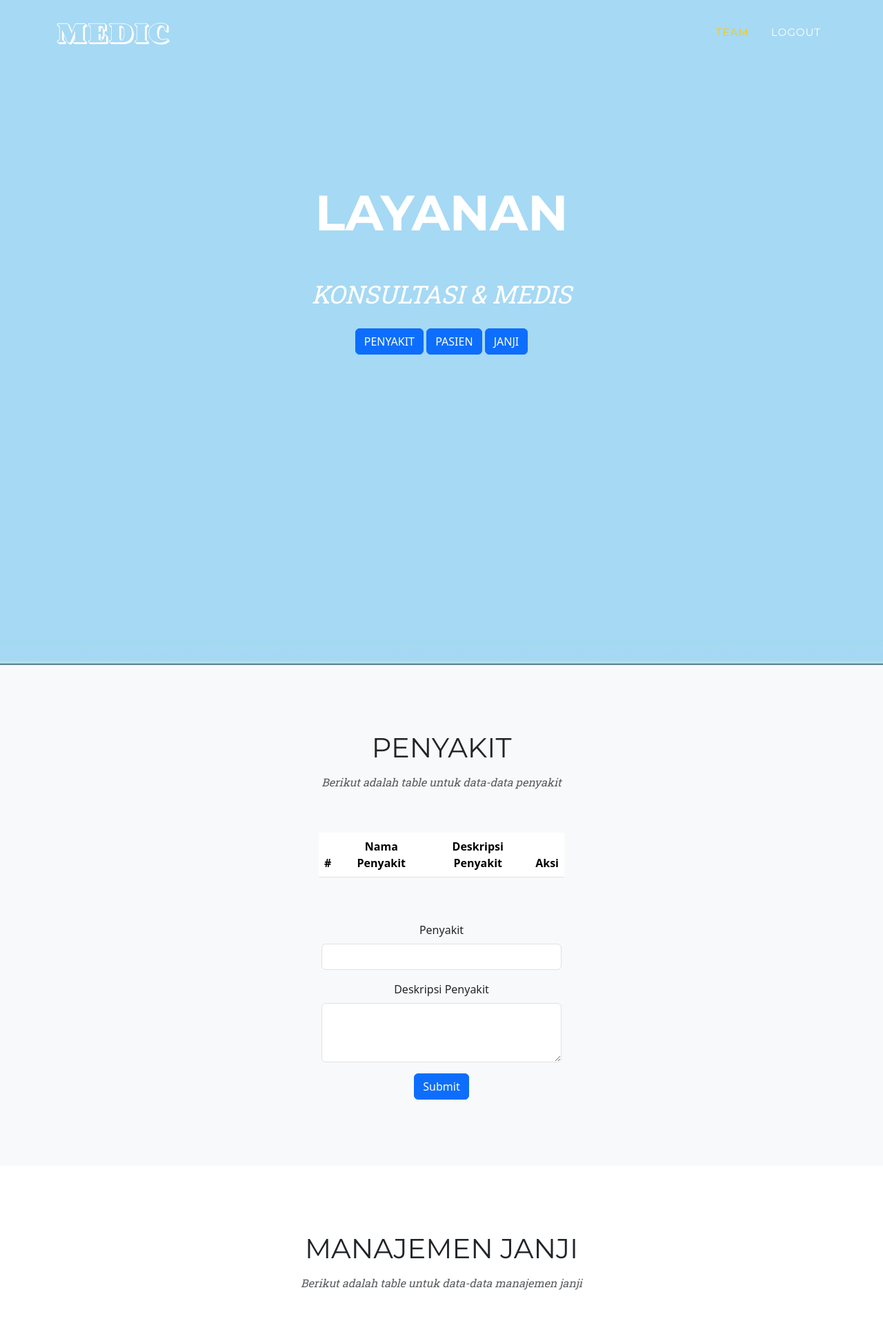
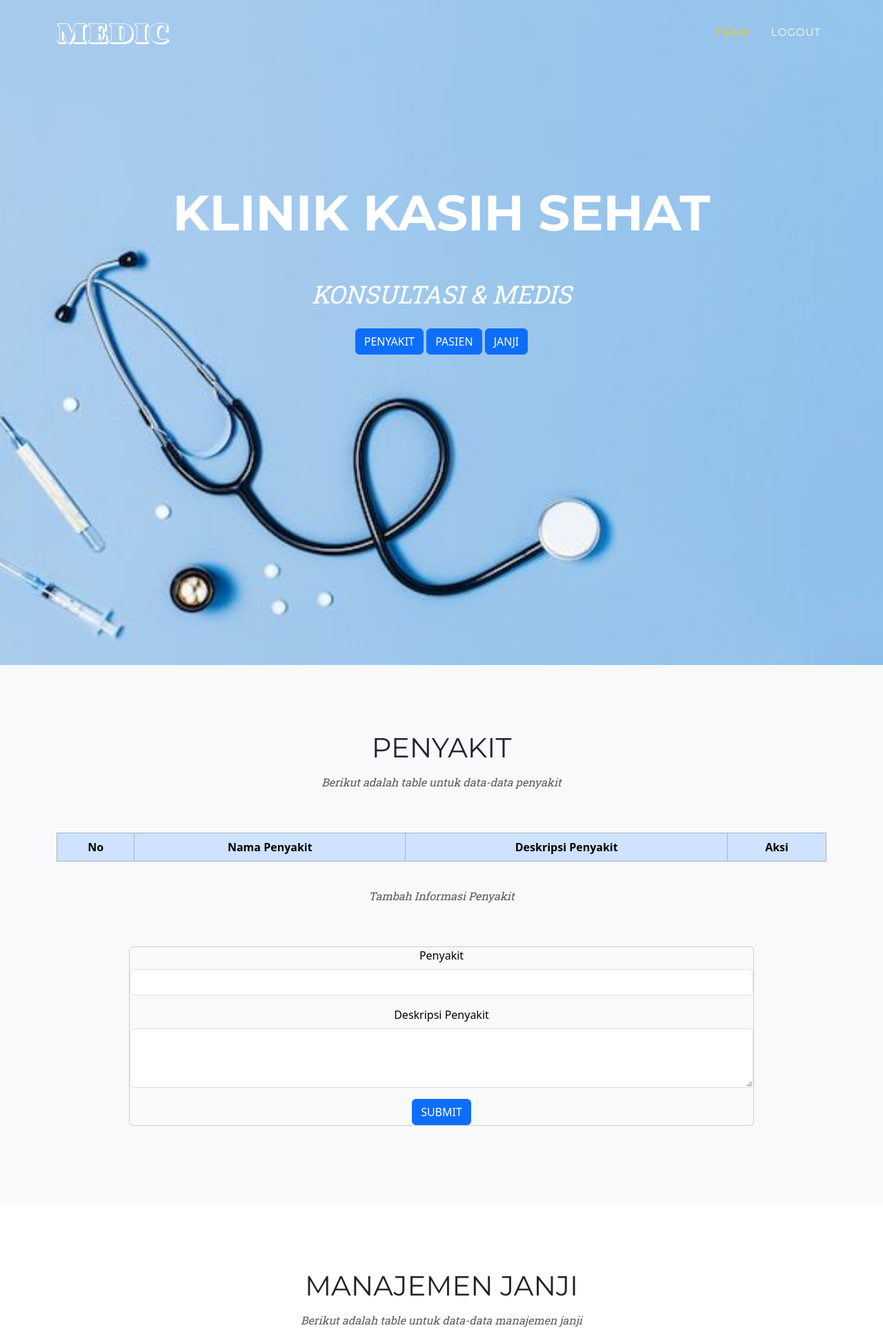
Before and after one commit to FaizAslamBasalamah/EAI_MANTAP-KELOMPOK_INSAN, a Flask app: template templates/index.html in a window 1280 px wide. Shown: the top 1928 px of the page at 69% size. Run offline with Flask 3, Linux system fonts and the light colour scheme; the template is opened without the code that fills it, so the values that code supplies are empty; some libraries are stand-ins or nearby versions.

Commit message:
Finishing Styling

```diff
--- a/static/js/scripts.js
+++ b/static/js/scripts.js
@@ -637,5 +637,6 @@ function fetchNurseName() {
         .catch(error => console.error('Error fetching nurse details:', error));
 }
 
+
 // Call the fetchNurseName function when nurse ID input changes
 document.getElementById('idNurse').addEventListener('change', fetchNurseName);
--- a/templates/index.html
+++ b/templates/index.html
@@ -16,6 +16,7 @@
         <!-- Core theme CSS (includes Bootstrap)-->
         <link href="static/css/styles.css" rel="stylesheet" />
         <link href="https://cdn.jsdelivr.net/npm/bootstrap@5.3.3/dist/css/bootstrap.min.css" rel="stylesheet" integrity="sha384-QWTKZyjpPEjISv5WaRU9OFeRpok6YctnYmDr5pNlyT2bRjXh0JMhjY6hW+ALEwIH" crossorigin="anonymous">
+
     </head>
     <body id="page-top">
         <!-- Navigation-->
@@ -37,7 +38,7 @@
         <!-- Masthead-->
         <header class="masthead">
             <div class="container">
-                <div class="masthead-heading">LAYANAN</div>
+                <div class="masthead-heading">KLINIK KASIH SEHAT</div>
                 <div class="masthead-subheading text-uppercase">Konsultasi & Medis</div>
                 <a class="btn btn-primary btn-xl text-uppercase" href="#services">Penyakit</a>
                 <a class="btn btn-primary btn-xl text-uppercase" href="#portfolio">Pasien</a>
@@ -52,11 +53,11 @@
                     <h3 class="section-subheading text-muted">Berikut adalah table untuk data-data penyakit</h3>
                 </div>
                 <div class="row text-center justify-content-center">
-                    <div class="col-md-4">
-                        <table class="table">
-                            <thead>
+                    <div class="col">
+                        <table class="table table-bordered">
+                            <thead class="table-primary">
                                 <tr>
-                                    <th scope="col">#</th>
+                                    <th scope="col">No</th>
                                     <th scope="col">Nama Penyakit</th>
                                     <th scope="col">Deskripsi Penyakit</th>
                                     <th scope="col">Aksi</th>
@@ -69,11 +70,15 @@
                     </div>
                 </div>
                 <br>
-                <br>
+                <div class="text-center">
+                    <h3 class="section-subheading text-muted">Tambah Informasi Penyakit</h3>
+                </div>
+
                 <div class="row text-center justify-content-center grid">
                     <!-- form submit ke API -->
                     <div class="row text-center justify-content-center">
-                        <div class="col-md-4">
+                        <div class="col-md-10">
+                        <div class="card text-bg-light mb-3">
                             <form id="add-disease-form" onsubmit="addDisease(event)">
                                 <div class="mb-3">
                                     <label for="exampleFormControlInput1" class="form-label">Penyakit</label>
@@ -83,9 +88,10 @@
                                     <label for="exampleFormControlTextarea1" class="form-label">Deskripsi Penyakit</label>
                                     <textarea class="form-control" id="diseaseDescription" rows="3"></textarea>
                                   </div>
-                                  <button type="submit" class="btn btn-primary">Submit</button>
+                                    <button type="submit" class="btn btn-primary">SUBMIT</button>
                                 </div>
                             </form>
+                        </div>
                         </div>
                     </div>
                 </div>
@@ -126,11 +132,11 @@
                     <h3 class="section-subheading text-muted">Berikut adalah table untuk data-data manajemen janji</h3>
                 </div>
                 <div class="row text-center justify-content-center">
-                    <div class="col-md-4">
+                    <div class="col">
                         <table class="table">
                             <thead>
                                 <tr>
-                                    <th scope="col">#</th>
+                                    <th scope="col">No</th>
                                     <th scope="col">Nama Pasien</th>
                                     <th scope="col">Nama Nurse</th>
                                     <th scope="col">Jadwal Janji</th>
@@ -144,7 +150,9 @@
                     </div>
                 </div>
                 <br>
-                <br>
+                <div class="text-center">
+                    <h3 class="section-subheading text-muted">Tambah Informasi Konsultasi</h3>
+                </div>
                 <div class="modal fade" id="editJanji" tabindex="-1" aria-labelledby="editJanjiModalLabel" aria-hidden="true">
                     <div class="modal-dialog">
                         <div class="modal-content">
@@ -169,10 +177,12 @@
                         </div>
                     </div>
                 </div>
+
                 <div class="row text-center justify-content-center grid">
                     <!-- form submit ke API -->
                     <div class="row text-center justify-content-center">
-                        <div class="col-md-4">
+                        <div class="col-md-10">
+                            <div class="card text-bg-light mb-3">
                             <form id="janji-form" onsubmit="createJanji(event)">
                                 <div class="mb-3">
                                     <label for="patientName" class="form-label">Nama Pasien</label>
@@ -192,6 +202,7 @@
                                 </div>
                                 <button type="submit" class="btn btn-primary">Submit</button>
                             </form>
+                            </div>
                         </div>
                     </div>
                 </div>
@@ -241,11 +252,11 @@
                     <h3 class="section-subheading text-muted">Tolong nurse isi hasil konsultasinya dan umur pasien</h3>
                 </div>
                 <div class="row text-center justify-content-center">
-                    <div class="col-md-4">
+                    <div class="col-md-10">
                         <table class="table">
                             <thead>
                                 <tr>
-                                    <th scope="col">#</th>
+                                    <th scope="col">No</th>
                                     <th scope="col">Nama Pasien</th>
                                     <th scope="col">Umur Pasien</th>
                                     <th scope="col">Resep Hasil Konsultasi</th>
@@ -329,7 +340,7 @@
                     </div>
                     <div class="col-lg-4">
                         <div class="team-member">
-                            <img class="mx-auto rounded-circle" src="static/assets/img/team/2.jpg" alt="..." />
+                            <img class="mx-auto rounded-circle" src="static/assets/img/team/3.jpg" alt="..." />
                             <h4>Insan</h4>
                             <p class="text-muted">Full stuck dikit Developer</p>
                         </div>
@@ -343,9 +354,9 @@
                     </div>
                     <div class="col-lg-4">
                         <div class="team-member">
-                            <img class="mx-auto rounded-circle" src="static/assets/img/team/3.jpg" alt="..." />
+                            <img class="mx-auto rounded-circle" src="static/assets/img/team/2.jpg" alt="..." />
                             <h4>Tantri</h4>
-                            <p class="text-muted">Penyimak Handal</p>
+                            <p class="text-muted">Support System</p>
                         </div>
                     </div>
                 </div>
--- a/templates/patient.html
+++ b/templates/patient.html
@@ -40,12 +40,12 @@
     <!-- Masthead-->
     <header class="masthead">
         <div class="container">
-            <div class="masthead-heading">LAYANAN PASIEN</div>
+            <div class="masthead-heading">KLINIK KASIH SEHAT</div>
             <div class="masthead-subheading text-uppercase">Manajemen Janji</div>
             <section class="page-section" id="resepobat">
                 <div class="container">
                     <div class="row text-center justify-content-center">
-                        <div class="col-md-4">
+                        <div class="col">
                             <table class="table">
                                 <thead>
                                     <tr>
@@ -68,7 +68,7 @@
                     <div class="row text-center justify-content-center grid">
                         <!-- form submit ke API -->
                         <div class="row text-center justify-content-center">
-                            <div class="col-md-4">
+                            <div class="col">
                                 <form id="janji-form" onsubmit="createJanji(event)">
                                     <div class="mb-3">
                                         <label for="patientName" class="form-label">Nama Pasien</label>
```
Also changed, not shown: README.txt, static/assets/img/header-bg.jpg.
